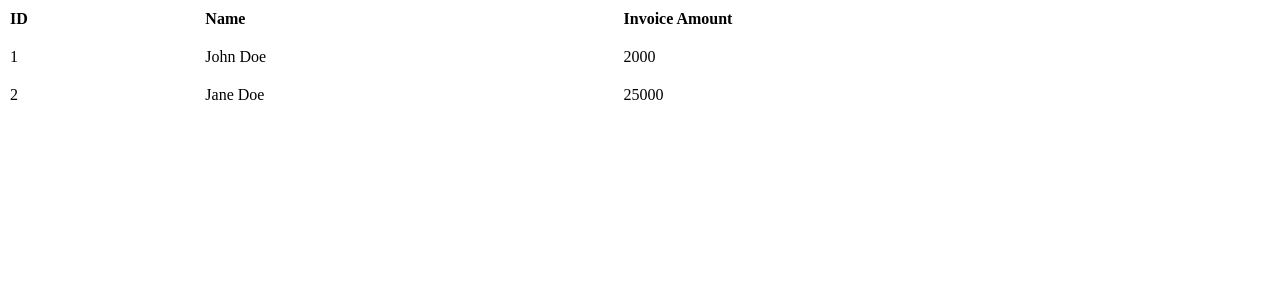
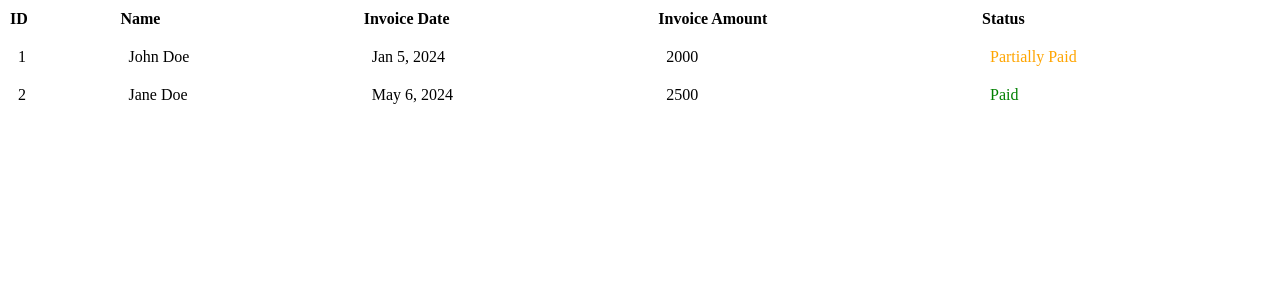
Before and after one commit to Ayushaj2628/invoice, an Angular app: page / in a window 1280 px wide. Shown: the top 300 px of the page. Built offline with nearby package versions, Linux system fonts and the light colour scheme.

Commit message:
feat: change in table component added value type and status

```diff
--- a/src/app/app.component.ts
+++ b/src/app/app.component.ts
@@ -44,10 +44,36 @@ export class AppComponent {
     alert('setting click')
   }
 
-   headers = ['ID', 'Name', 'Invoice Amount'];
-   datas = <any>[
-    { id: 1, name: 'John Doe', invoiceAmount: 2000 },
-    { id: 2, name: 'Jane Doe', invoiceAmount: 25000 },
+  //  headers = ['ID', 'Name', 'Invoice Amount'];
+  //  datas = <any>[
+  //   { id: 1, name: 'John Doe', invoiceAmount: 2000 },
+  //   { id: 2, name: 'Jane Doe', invoiceAmount: 25000 },
+  // ];
+  displayColumns = ['id','name','inovicedate','invoiceamount','status'];
+
+
+  headers = [
+    { name: 'id', value: 'ID', type: 'number' },
+    { name: 'name', value: 'Name', type: 'string' },
+    { name: 'invoiceDate', value: 'Invoice Date', type: 'date' },
+    { name: 'invoiceAmount', value: 'Invoice Amount', type: 'number' },
+    { name: 'status', value: 'Status', type: 'status' },
   ];
-  displayColumns = ['id', 'name', 'invoiceAmount'];
+
+  datas = [
+    {
+      id: 1,
+      name: 'John Doe',
+      invoiceDate: '01/05/2024',
+      invoiceAmount: 2000,
+      status: 'Partially Paid',
+    },
+    {
+      id: 2,
+      name: 'Jane Doe',
+      invoiceDate: '05/06/2024',
+      invoiceAmount: 2500,
+      status: 'Paid',
+    }
+  ];
 }
--- a/src/app/components/table/table.component.html
+++ b/src/app/components/table/table.component.html
@@ -1,12 +1,24 @@
 <table class="table">
   <thead>
     <tr>
-      <th *ngFor="let header of headers">{{ header }}</th>
+      <th *ngFor="let header of headers">{{ header.value }}</th>
     </tr>
   </thead>
   <tbody>
     <tr *ngFor="let data of datas">
-      <td *ngFor="let coloum of displayColumns">{{ data[coloum] }}</td>
+      <td *ngFor="let header of headers">
+        <!-- Handle different types based on header.type -->
+        <ng-container [ngSwitch]="header.type">
+          <!-- Display number -->
+          <span *ngSwitchCase="'number'">{{ data[header.name] }}</span>
+          <!-- Display string -->
+          <span *ngSwitchCase="'string'">{{ data[header.name] }}</span>
+          <!-- Display date -->
+          <span *ngSwitchCase="'date'">{{ data[header.name] | date }}</span>
+          <!-- Display status with different formatting (optional) -->
+          <span *ngSwitchCase="'status'" [ngClass]="getStatusClass(data[header.name])">{{ data[header.name] }}</span>
+        </ng-container>
+      </td>
     </tr>
   </tbody>
 </table>
@@ -14,27 +26,34 @@
 
 
 
-
-
-
-
-
-
-
-
-
-
-
-
-
-
-
-
-
-
-
-
-
+<!-- <div class="table-responsive">
+  <table class="table table-striped">
+    <thead>
+      <tr>
+        Loop through headers to display column names
+        <th *ngFor="let header of headers">{{ header.value }}</th>
+      </tr>
+    </thead>
+    <tbody>
+      <tr *ngFor="let row of datas">
+        Loop through headers again to dynamically render each row
+        <td *ngFor="let header of headers">
+          Handle different types based on header.type
+          <ng-container [ngSwitch]="header.type">
+            Display number
+            <span *ngSwitchCase="'number'">{{ row[header.name] }}</span>
+            Display string
+            <span *ngSwitchCase="'string'">{{ row[header.name] }}</span>
+            Display date
+            <span *ngSwitchCase="'date'">{{ row[header.name] | date }}</span>
+            Display status with different formatting (optional)
+            <span *ngSwitchCase="'status'" [ngClass]="getStatusClass(row[header.name])">{{ row[header.name] }}</span>
+          </ng-container>
+        </td>
+      </tr>
+    </tbody>
+  </table>
+</div> -->
 
 
 
--- a/src/app/components/table/table.component.scss
+++ b/src/app/components/table/table.component.scss
@@ -33,3 +33,12 @@ button {
   border: none;
   cursor: pointer;
 }
+
+
+.text-success {
+  color: green;
+}
+
+.text-warning {
+  color: orange;
+}
--- a/src/app/components/table/table.component.ts
+++ b/src/app/components/table/table.component.ts
@@ -9,12 +9,21 @@ import { Component, Input } from '@angular/core';
   styleUrl: './table.component.scss',
 })
 export class TableComponent {
-    @Input() headers: string[] = [];
+    @Input() headers: Array<{ name: string, value: string, type: string }> = [];
   @Input() datas = <any>[];
  @Input() displayColumns = <any> [];
 
 
-
+ getStatusClass(status: string) {
+  switch (status) {
+    case 'Paid':
+      return 'text-success';  // Apply green text for 'Paid'
+    case 'Partially Paid':
+      return 'text-warning';  // Apply yellow text for 'Partially Paid'
+    default:
+      return '';
+  }
+}
 
  // headers = ['ID', 'Name', 'Age', 'Position'];
   // datas = <any>[
```
